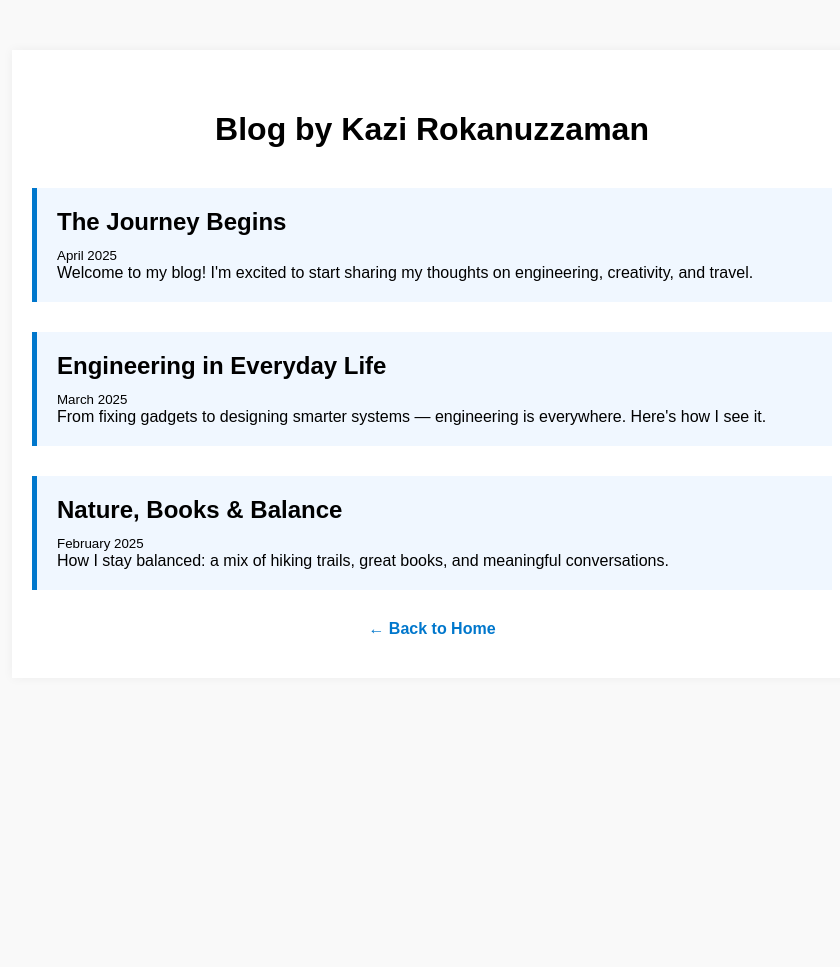
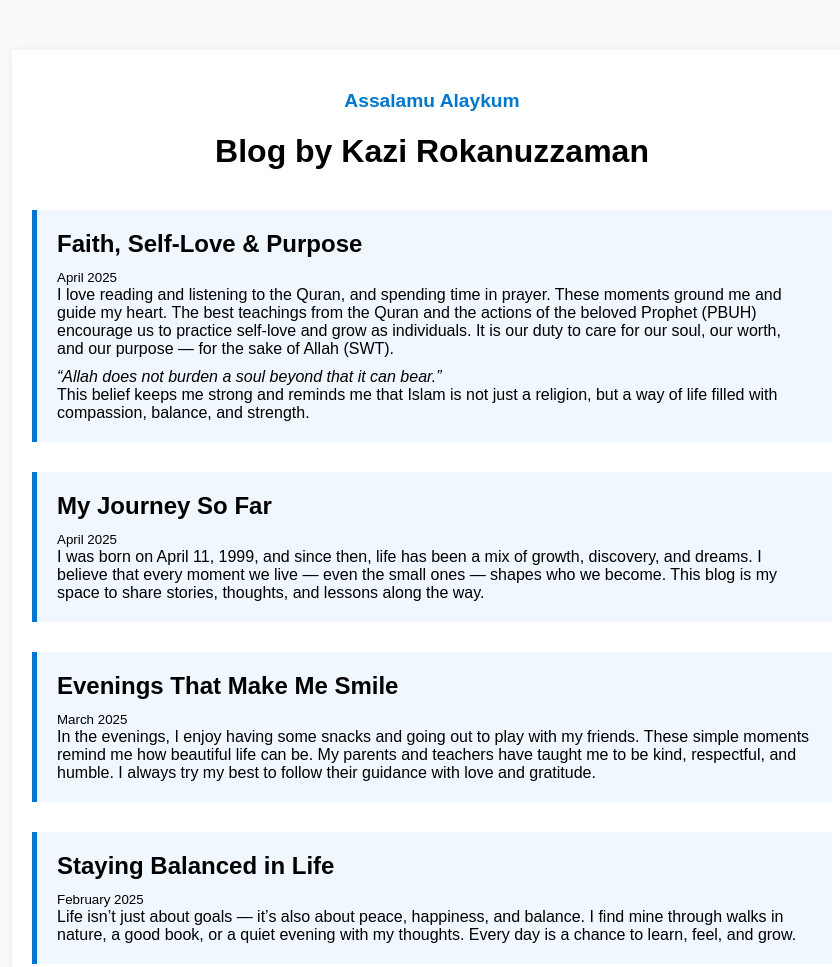
Before and after one commit to Rokanuzzamank/Kazi-website, a plain HTML site: page blog.html in a window 1280 px wide. Shown: the top 967 px of the page, without its empty margins (208-1048 px from the left). Before the commit the page ends 800 px from the top, so only its background shows below. Drawn offline with Linux system fonts and the light colour scheme.

Commit message:
Add files via upload

```diff
--- a/blog.html
+++ b/blog.html
@@ -23,6 +23,12 @@
         h1 {
             text-align: center;
             margin-bottom: 40px;
+        }
+        .intro {
+            text-align: center;
+            font-size: 1.2em;
+            margin-bottom: 20px;
+            color: #0077cc;
         }
         .post {
             margin-bottom: 30px;
@@ -50,24 +56,33 @@
 </head>
 <body>
     <div class="container">
+        <div class="intro"><strong>Assalamu Alaykum</strong></div>
         <h1>Blog by Kazi Rokanuzzaman</h1>
 
         <div class="post">
-            <h2>The Journey Begins</h2>
+            <h2>Faith, Self-Love & Purpose</h2>
             <small>April 2025</small>
-            <p>Welcome to my blog! I'm excited to start sharing my thoughts on engineering, creativity, and travel.</p>
+            <p>I love reading and listening to the Quran, and spending time in prayer. These moments ground me and guide my heart. The best teachings from the Quran and the actions of the beloved Prophet (PBUH) encourage us to practice self-love and grow as individuals. It is our duty to care for our soul, our worth, and our purpose — for the sake of Allah (SWT).</p>
+            <p style="margin-top: 10px; font-style: italic;">“Allah does not burden a soul beyond that it can bear.”</p>
+            <p>This belief keeps me strong and reminds me that Islam is not just a religion, but a way of life filled with compassion, balance, and strength.</p>
         </div>
 
         <div class="post">
-            <h2>Engineering in Everyday Life</h2>
-            <small>March 2025</small>
-            <p>From fixing gadgets to designing smarter systems — engineering is everywhere. Here's how I see it.</p>
+            <h2>My Journey So Far</h2>
+            <small>April 2025</small>
+            <p>I was born on April 11, 1999, and since then, life has been a mix of growth, discovery, and dreams. I believe that every moment we live — even the small ones — shapes who we become. This blog is my space to share stories, thoughts, and lessons along the way.</p>
         </div>
 
         <div class="post">
-            <h2>Nature, Books & Balance</h2>
+            <h2>Evenings That Make Me Smile</h2>
+            <small>March 2025</small>
+            <p>In the evenings, I enjoy having some snacks and going out to play with my friends. These simple moments remind me how beautiful life can be. My parents and teachers have taught me to be kind, respectful, and humble. I always try my best to follow their guidance with love and gratitude.</p>
+        </div>
+
+        <div class="post">
+            <h2>Staying Balanced in Life</h2>
             <small>February 2025</small>
-            <p>How I stay balanced: a mix of hiking trails, great books, and meaningful conversations.</p>
+            <p>Life isn’t just about goals — it’s also about peace, happiness, and balance. I find mine through walks in nature, a good book, or a quiet evening with my thoughts. Every day is a chance to learn, feel, and grow.</p>
         </div>
 
         <div class="back-link">
```
Also changed, not shown: index.html (+1 -0 lines).
